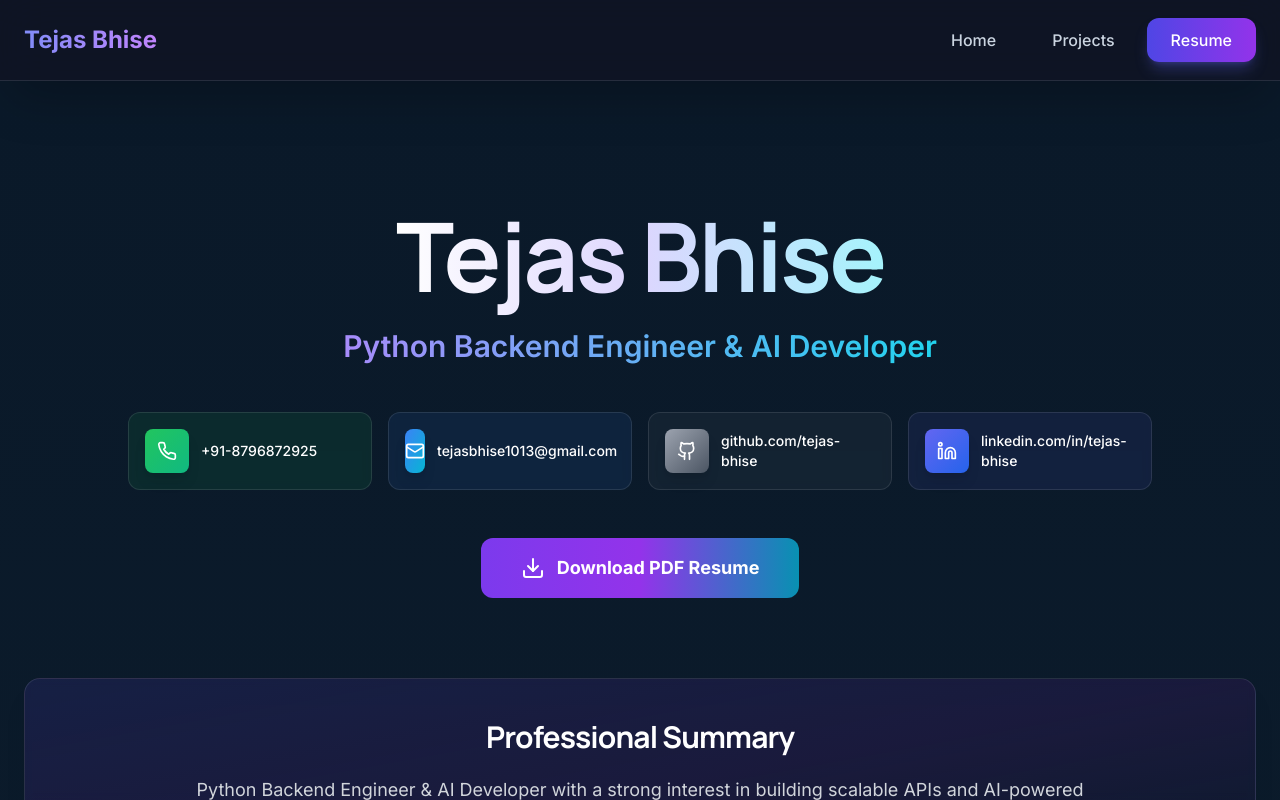
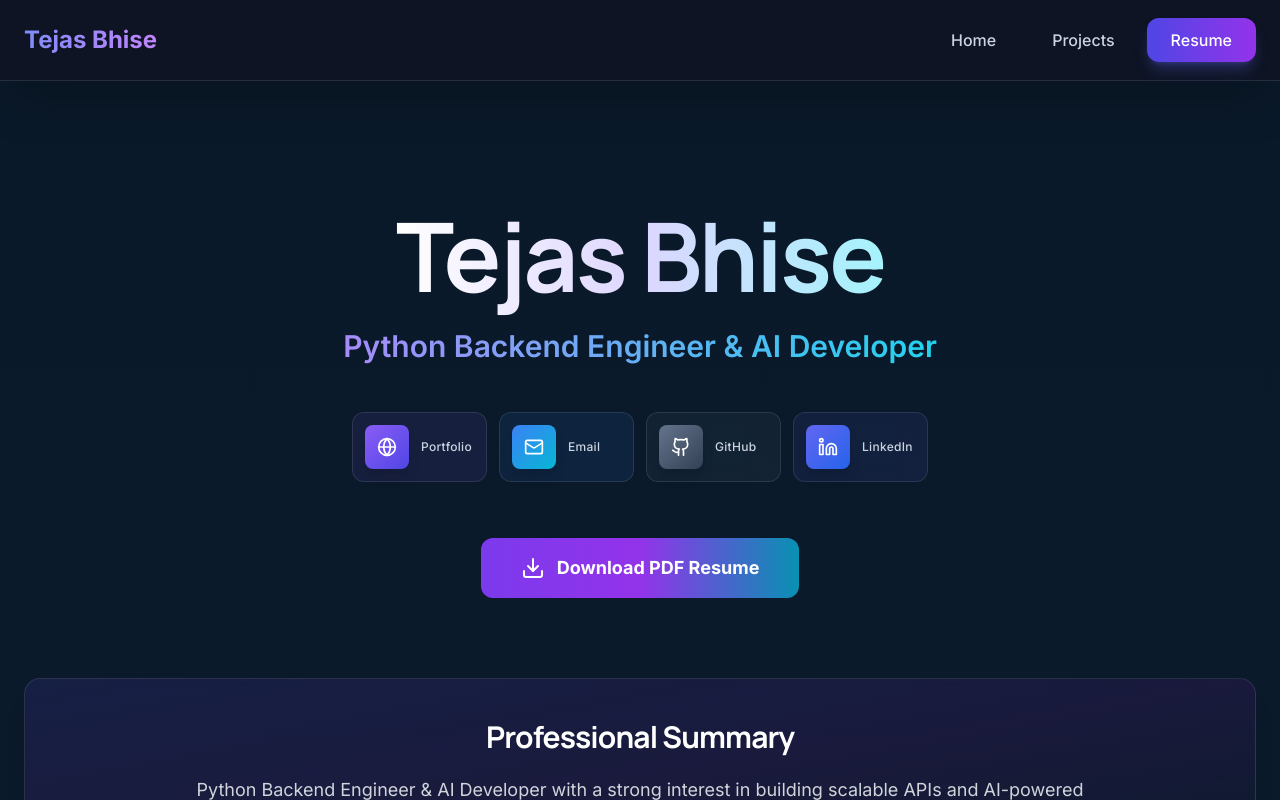
Before and after one commit to tejas-bhise/tejas-bhise, a React (Vite) app: page / in a window 1280 px wide. Both pictures are taken after a click on the button "Download Resume". Built offline with nearby package versions, Linux system fonts and the light colour scheme.

Commit message:
Resume contact section improved, added Operis to featured projects, professional UI refinement

```diff
--- a/src/pages/Resume.jsx
+++ b/src/pages/Resume.jsx
@@ -20,7 +20,9 @@ import {
   BookOpen,
   Shield,
   Target,
-  Users
+  Users,
+  Globe,
+  Brain
 } from 'lucide-react';
 import { useRef } from 'react';
 import PageWrapper from '../components/PageWrapper';
@@ -72,10 +74,34 @@ const Resume = ({ setPage }) => {
 
 
   const contactInfo = [
-    { icon: Phone, label: '+91-8796872925', href: 'tel:+918796872925', gradient: 'from-green-500 to-emerald-500', bg: 'bg-green-500/10' },
-    { icon: Mail, label: 'tejasbhise1013@gmail.com', href: 'mailto:tejasbhise1013@gmail.com', gradient: 'from-blue-500 to-cyan-500', bg: 'bg-blue-500/10' },
-    { icon: Github, label: 'github.com/tejas-bhise', href: 'https://github.com/tejas-bhise', gradient: 'from-gray-400 to-gray-600', bg: 'bg-gray-500/10' },
-    { icon: Linkedin, label: 'linkedin.com/in/tejas-bhise', href: 'https://www.linkedin.com/in/tejas-bhise', gradient: 'from-indigo-500 to-blue-600', bg: 'bg-indigo-500/10' }
+    {
+      icon: Globe,
+      label: "Portfolio",
+      href: "https://tejas-bhise.vercel.app",
+      gradient: "from-violet-500 to-indigo-600",
+      bg: "bg-violet-500/10"
+    },
+    {
+      icon: Mail,
+      label: "Email",
+      href: "mailto:tejasbhise1013@gmail.com",
+      gradient: "from-blue-500 to-cyan-500",
+      bg: "bg-blue-500/10"
+    },
+    {
+      icon: Github,
+      label: "GitHub",
+      href: "https://github.com/tejas-bhise",
+      gradient: "from-slate-500 to-slate-700",
+      bg: "bg-slate-500/10"
+    },
+    {
+      icon: Linkedin,
+      label: "LinkedIn",
+      href: "https://www.linkedin.com/in/tejas-bhise",
+      gradient: "from-indigo-500 to-blue-600",
+      bg: "bg-indigo-500/10"
+    }
   ];
 
 
@@ -205,6 +231,17 @@ const skillCategories = [
         "Developed Next.js 15 frontend with TypeScript and TailwindCSS featuring CSV drag-and-drop, real-time SQL generation, and AI explanations",
         "Engineered FastAPI backend with automated schema extraction from uploaded CSV files and deployed on Vercel (frontend) and Render (backend)"
       ]
+    },
+    {
+      name: "Operis - AI Operational Decision Intelligence",
+      tech: "FastAPI, PostgreSQL, SQLAlchemy, LLM APIs",
+      gradient: "from-indigo-500 to-blue-600",
+      icon: Brain,
+      highlights: [
+        "Built signal aggregation pipeline combining operational data from multiple sources into structured decision insights",
+        "Designed scoring logic to prioritize signals requiring attention using rule-based evaluation cycles",
+        "Integrated LLM summarization layer to convert operational activity into clear executive-level insights"
+      ]
     }
   ];
 
@@ -295,7 +332,7 @@ const skillCategories = [
               </motion.p>
 
               {/* UNIQUE CONTACT CARDS */}
-              <div className="grid grid-cols-1 md:grid-cols-2 lg:grid-cols-4 gap-4 mb-12 max-w-5xl mx-auto">
+              <div className="grid grid-cols-2 md:grid-cols-4 gap-3 mb-14 max-w-xl mx-auto">
                 {contactInfo.map((contact, index) => (
                   <motion.a
                     key={index}
@@ -306,13 +343,17 @@ const skillCategories = [
                     animate={{ opacity: 1, y: 0, scale: 1 }}
                     whileHover={{ y: -8, scale: 1.05 }}
                     transition={{ duration: 0.3, delay: 0.5 + index * 0.1 }}
-                    className={`${contact.bg} backdrop-blur-sm border border-white/10 rounded-xl p-4 hover:border-white/30 transition-all group`}
+                    className={`${contact.bg} backdrop-blur-md border border-white/10 rounded-xl p-3 hover:border-violet-400/40 hover:shadow-lg hover:shadow-violet-500/10 transition-all group`}
                   >
                     <div className="flex items-center gap-3">
                       <div className={`w-11 h-11 rounded-lg bg-gradient-to-br ${contact.gradient} flex items-center justify-center shadow-lg group-hover:shadow-xl transition-shadow`}>
                         <contact.icon className="w-5 h-5 text-white" />
                       </div>
-                      <span className="text-sm text-white font-medium text-left flex-1">{contact.label}</span>
+                      <div className="flex flex-col">
+                        <span className="text-xs text-slate-300 font-medium tracking-wide">
+                          {contact.label}
+                        </span>
+                      </div>
                     </div>
                   </motion.a>
                 ))}
```
